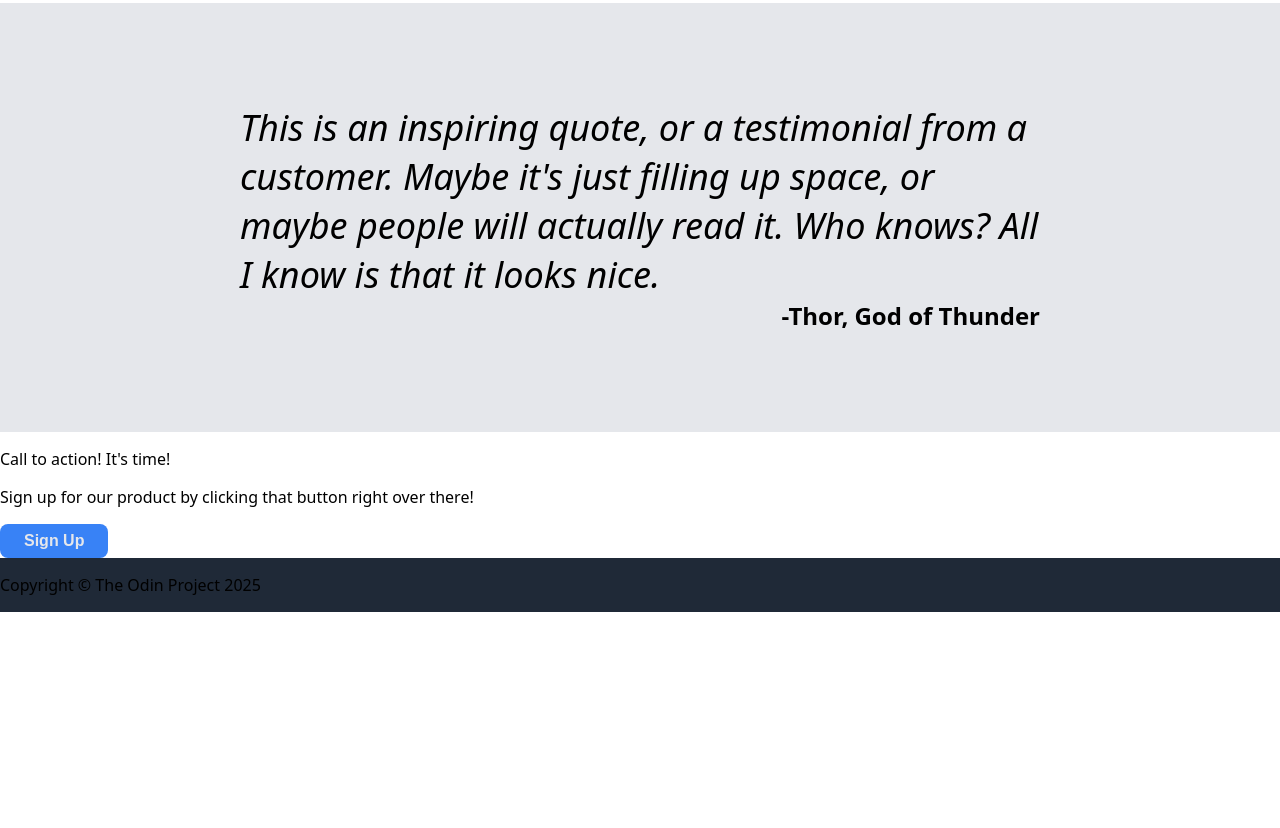
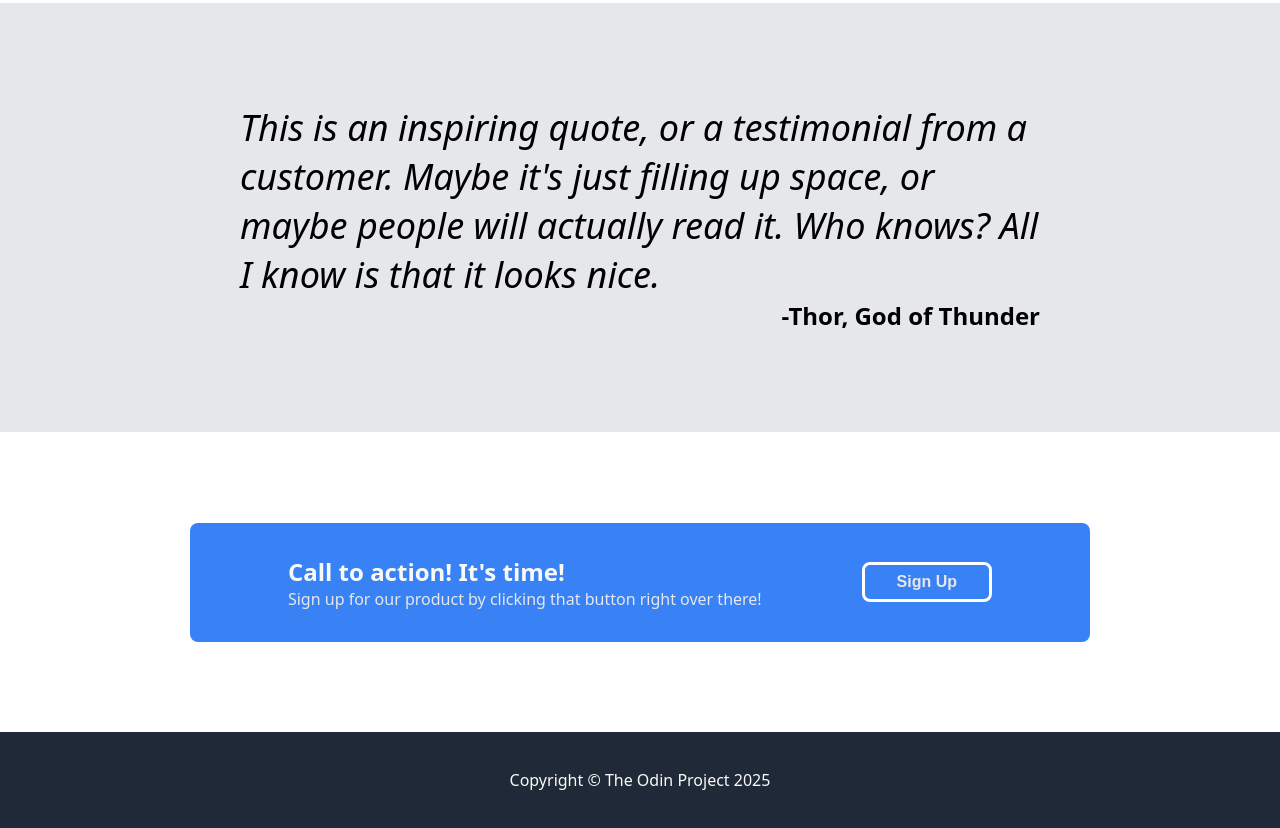
Before and after one commit to farisfitrijuraidi/landing-page, a plain HTML site: page index.html in a window 1280 px wide. Shown: the part 945-1773 px from the top of the page. Before the commit the page ends 1557 px from the top, so only its background shows below. Drawn offline with Linux system fonts and the light colour scheme.

Commit message:
Finish styling all section

```diff
--- a/style.css
+++ b/style.css
@@ -23,7 +23,7 @@ a {
 }
 
 a,
-.secondary-text {
+.low-white {
     color: #e5e7eb;
 }
 
@@ -64,18 +64,24 @@ a,
 .main-text {
     font-size: 48px;
     font-weight: 900;
-    color: #f9faf8;
     margin: 0;
 }
 
+.white,
 .button {
-    background-color: #3882f6;
     color: #f9faf8;
+}
+
+.button {
     font-weight: 700;
     font-size: 16px;
     border-radius: 8px;
-    padding: 8px 24px;
+    padding: 8px 32px;
     border: none;
+}
+
+.blue {
+    background-color: #3882f6;
 }
 
 .left,
@@ -166,3 +172,41 @@ a,
     font-weight: 700;
     font-size: 24px;
 }
+
+.action {
+    display: flex;
+    justify-content: center;
+    align-items: center;
+    height: 300px;
+}
+.container-action {
+    background-color: #3882f6;
+    width: 900px;
+    display: flex;
+    justify-content: space-around;
+    align-items: center;
+    padding: 32px 48px;
+    box-sizing: border-box;
+    border-radius: 8px;
+}
+
+.call-action {
+    font-size: 24px;
+    font-weight: 700;
+}
+
+.call-action,
+.call-action-two {
+    margin: 0;
+}
+
+.white-line {
+    border: 3px solid #ffffff;
+}
+
+.footer {
+    display: flex;
+    justify-content: center;
+    align-items: center;
+    height: 96px;
+}
```
